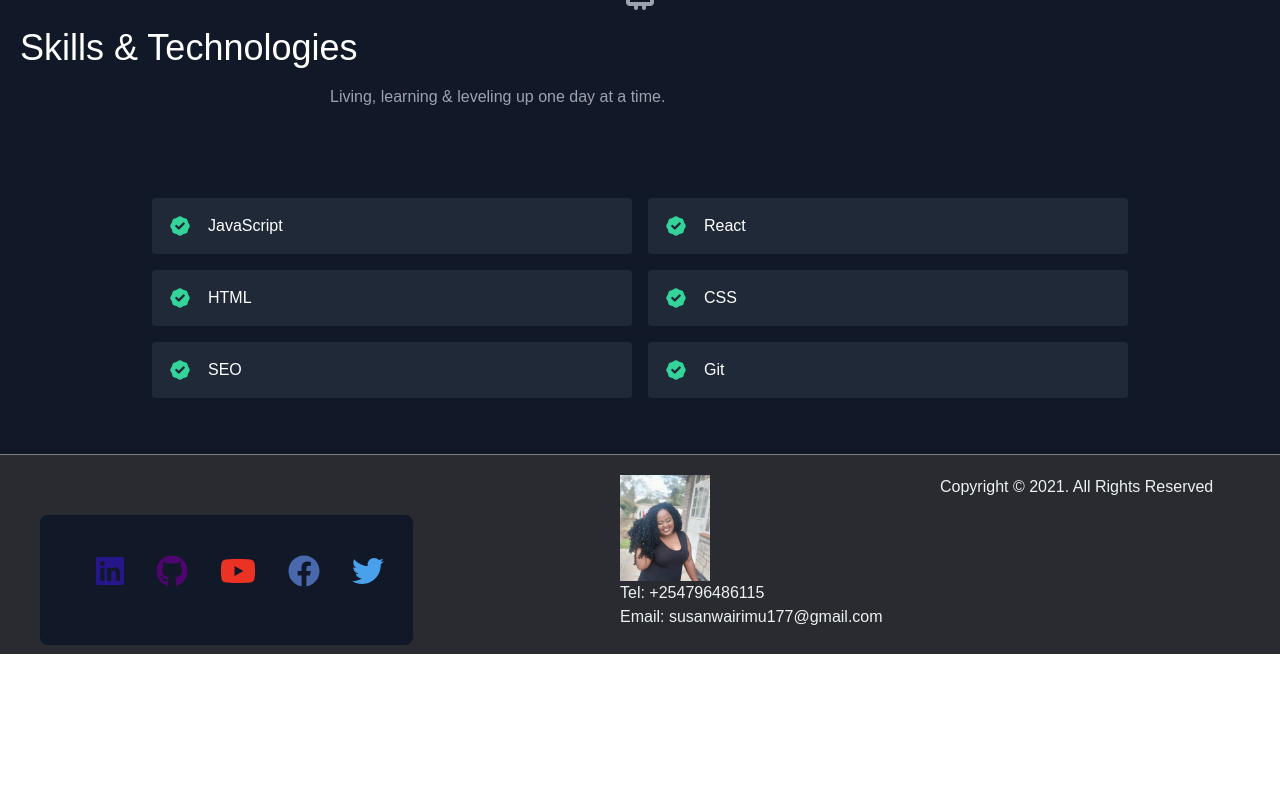
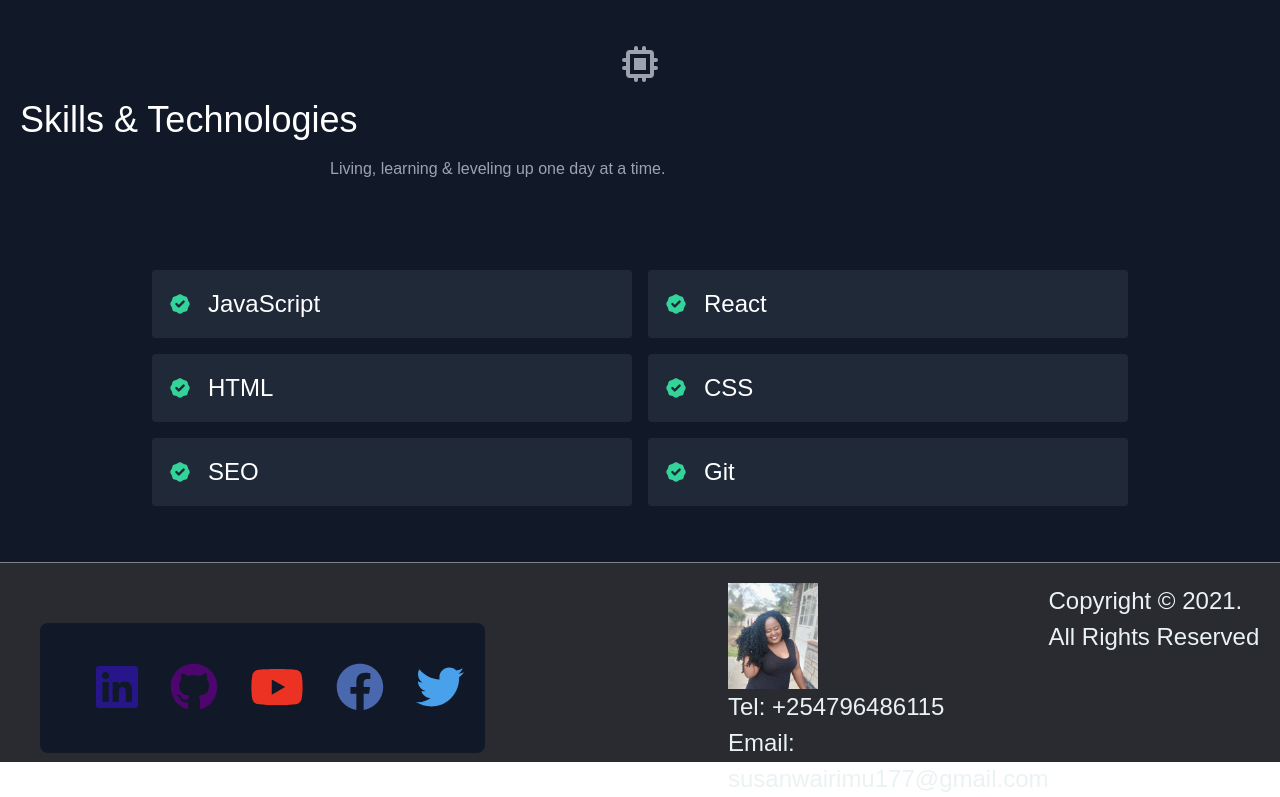
Before and after one commit to Susan56789/portfolio, a React (Create React App) app: page / in a window 1280 px wide. Shown: the part 1050-1847 px from the top of the page. Before the commit the page ends 1735 px from the top, so only its background shows below. Built offline with nearby package versions, Linux system fonts and the light colour scheme.

Commit message:
made changes to footer

```diff
--- a/src/index.css
+++ b/src/index.css
@@ -18,7 +18,7 @@ body{
 .social-container {
   display: flex;
     color:azure;
-    width:auto;
+    width:30%;
     height:50px;
     bottom: 0;
     clear:both;
@@ -53,16 +53,19 @@ body{
     color:orangered;
   }
   .footer{
+    left: 0;
+    bottom: 0;
+    right:0;
     display: flex;
+    position: relative;
     background-color: rgb(42, 43, 48);
     border-top: 1px solid grey;
     text-align: center;
     padding: 20px;
-    left: 0;
-    bottom: 0;
     height: 200px;
     width: 100%;
     color: rgb(235, 242, 243);
+    clear:both;
   }
 
   /* Media Queries: Tablet Landscape */
@@ -89,3 +92,7 @@ body{
         content: attr(data-src-800px, url);
     }
 }
+
+@media (min-width: 640px) { body {font-size:1rem;} }
+@media (min-width:960px) { body {font-size:1.2rem;} }
+@media (min-width:1100px) { body {font-size:1.5rem;} }
```
